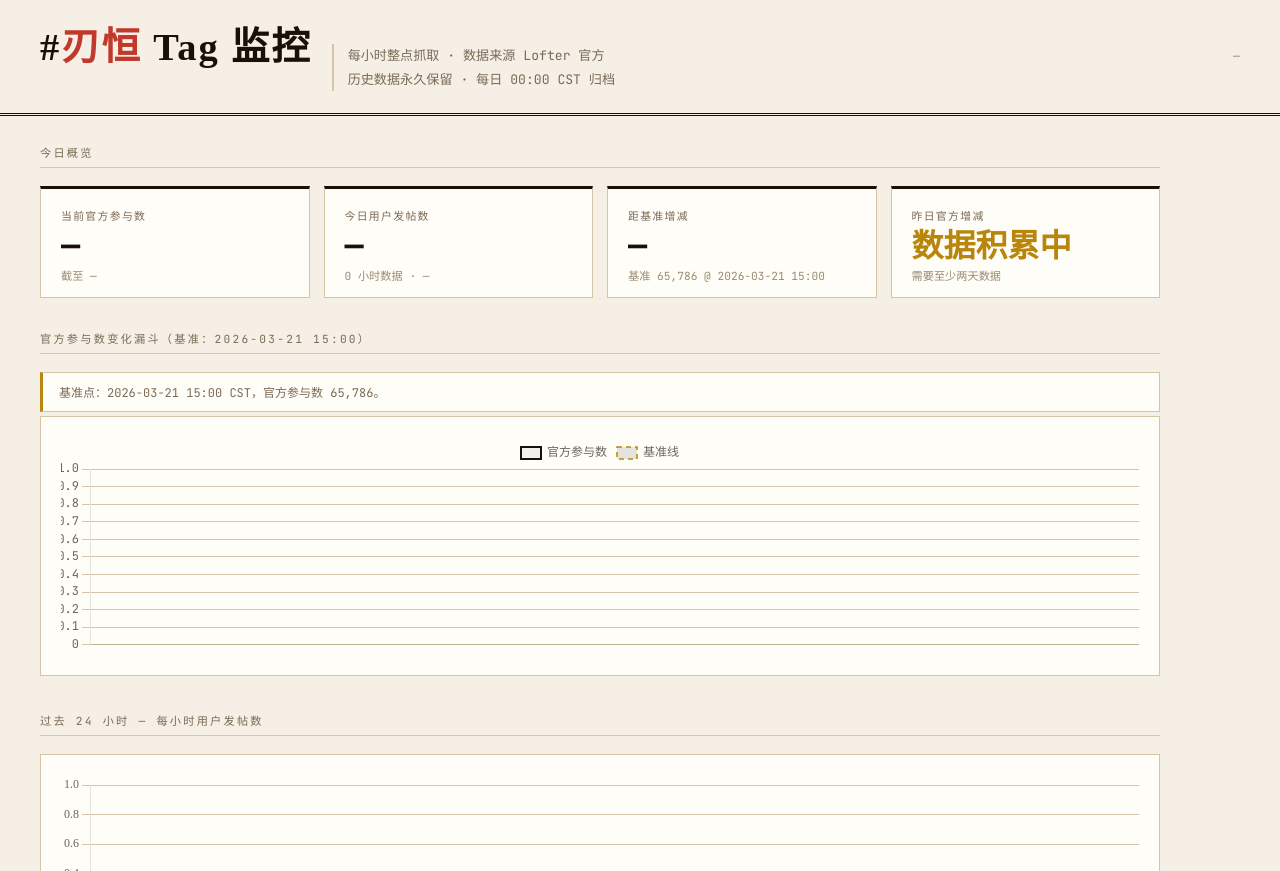
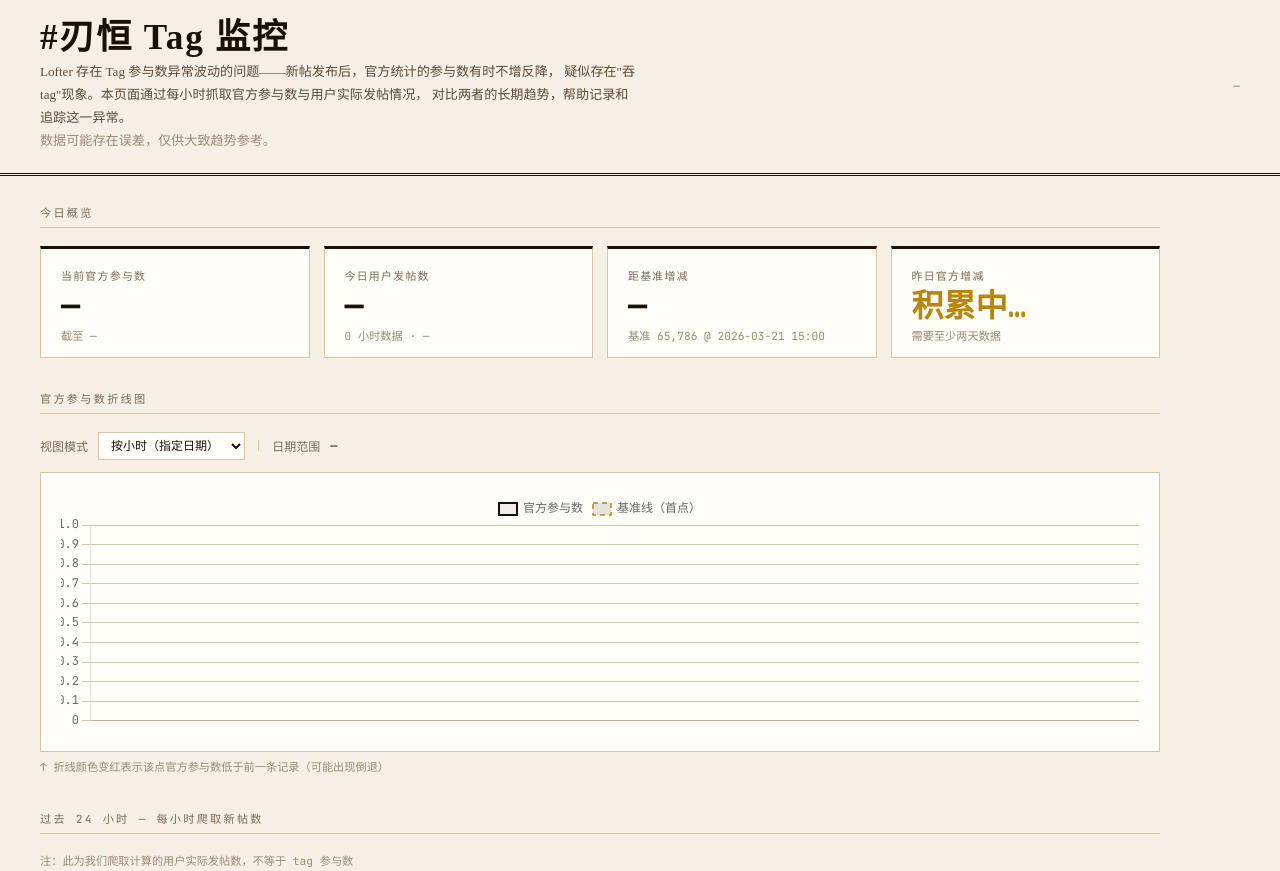
Before and after one commit to Vivian-Xie/where-did-lofter-tags-go, a plain HTML site: page index.html in a window 1280 px wide. Shown: the top 871 px of the page. Drawn offline with nearby package versions, Linux system fonts and the light colour scheme.

Commit message:
monitor webpage table adjust

```diff
--- a/index.html
+++ b/index.html
@@ -22,14 +22,27 @@
   * { box-sizing:border-box; margin:0; padding:0; }
   body { background:var(--paper); color:var(--ink); font-family:var(--serif); padding-bottom:60px; }
 
+  /* ── header ── */
   header {
     border-bottom:3px double var(--ink);
-    padding:28px 40px 22px;
-    display:flex; align-items:baseline; gap:20px; flex-wrap:wrap;
+    padding:20px 40px;
+    display:flex; align-items:center; gap:24px; flex-wrap:wrap;
   }
-  header h1 { font-size:clamp(1.6rem,3.5vw,2.4rem); font-weight:900; letter-spacing:.05em; line-height:1; }
-  header h1 span { color:var(--red); }
-  .subtitle { font-size:.82rem; color:#7a6a55; font-family:var(--mono); border-left:2px solid var(--line); padding-left:14px; line-height:1.8; }
+  .header-img {
+    height:72px; width:auto; object-fit:contain; flex-shrink:0;
+    border-radius:4px;
+  }
+  .header-title {
+    display:flex; flex-direction:column; gap:6px;
+  }
+  header h1 { font-size:clamp(1.5rem,3vw,2.2rem); font-weight:900; letter-spacing:.05em; line-height:1; }
+  header h1 span .ren{ color:var(--red); }
+  header h1 span .heng{ color:var(--green); }
+
+  .header-desc {
+    font-size:.82rem; color:#5a4a35; line-height:1.75;
+    max-width:600px;
+  }
   .last-update { margin-left:auto; font-family:var(--mono); font-size:.72rem; color:#9a8a72; text-align:right; line-height:1.8; }
 
   main { padding:28px 40px; max-width:1200px; }
@@ -39,6 +52,7 @@
     font-family:var(--mono); color:#7a6a55;
     border-bottom:1px solid var(--line); padding-bottom:7px;
     margin-bottom:18px; margin-top:36px;
+    display:flex; align-items:center; gap:12px;
   }
   .section-title:first-child { margin-top:0; }
 
@@ -55,10 +69,22 @@
   .value.green { color:var(--green); }
   .value.gold  { color:var(--gold); }
   .sub { font-size:.7rem; color:#9a8a72; margin-top:5px; font-family:var(--mono); }
-  .badge { position:absolute; top:10px; right:12px; font-size:.62rem; font-family:var(--mono); background:var(--red); color:#fff; padding:2px 7px; }
+
+  /* ── 图表控制栏 ── */
+  .chart-controls {
+    display:flex; align-items:center; gap:10px; flex-wrap:wrap;
+    margin-bottom:12px; font-family:var(--mono); font-size:.75rem;
+  }
+  .chart-controls label { color:#7a6a55; }
+  .chart-controls select, .chart-controls input {
+    font-family:var(--mono); font-size:.75rem;
+    background:var(--card); border:1px solid var(--line);
+    color:var(--ink); padding:4px 8px; cursor:pointer;
+  }
+  .ctrl-sep { color:var(--line); }
 
   /* ── 图表 ── */
-  .chart-wrap { background:var(--card); border:1px solid var(--line); padding:20px; margin-bottom:4px; }
+  .chart-wrap { background:var(--card); border:1px solid var(--line); padding:20px; }
 
   /* ── 表格 ── */
   .table-wrap { overflow-x:auto; background:var(--card); border:1px solid var(--line); }
@@ -72,29 +98,43 @@
   .zero { color:#9a8a72; }
   .empty td { color:#9a8a72; text-align:center; padding:20px; }
 
-  /* ── 基准线说明 ── */
-  .baseline-note {
-    font-family:var(--mono); font-size:.75rem; color:#7a6a55;
-    background:var(--card); border:1px solid var(--line);
-    border-left:3px solid var(--gold);
-    padding:10px 16px; margin-bottom:4px;
+  /* ── toggle 按钮 ── */
+  .toggle-btn {
+    font-family:var(--mono); font-size:.65rem;
+    background:var(--ink); color:var(--paper);
+    border:none; padding:3px 10px; cursor:pointer; letter-spacing:.08em;
   }
+
+  /* ── 注释小字 ── */
+  .note { font-family:var(--mono); font-size:.7rem; color:#9a8a72; margin-top:6px; }
 
   /* ── loading ── */
   #loading { display:flex; align-items:center; gap:12px; padding:60px 0; font-family:var(--mono); font-size:.84rem; color:#9a8a72; }
   .spinner { width:16px; height:16px; border:2px solid var(--line); border-top-color:var(--ink); border-radius:50%; animation:spin .8s linear infinite; }
   @keyframes spin { to { transform:rotate(360deg); } }
 
-  footer { margin-top:60px; padding:18px 40px; border-top:1px solid var(--line); font-size:.7rem; font-family:var(--mono); color:#b0a090; display:flex; gap:20px; flex-wrap:wrap; }
+  /* ── footer ── */
+  footer {
+    margin-top:60px; padding:20px 40px;
+    border-top:1px solid var(--line);
+    font-size:.7rem; font-family:var(--mono); color:#b0a090;
+    display:flex; flex-direction:column; gap:6px;
+  }
+  footer .footer-row { display:flex; gap:24px; flex-wrap:wrap; }
 </style>
 </head>
 <body>
 
 <header>
-  <div><h1>#<span>刃恒</span> Tag 监控</h1></div>
-  <div class="subtitle">
-    每小时整点抓取 · 数据来源 Lofter 官方<br>
-    历史数据永久保留 · 每日 00:00 CST 归档
+  <img src="renheng.png" alt="刃恒" class="header-img" onerror="this.style.display='none'">
+  <div class="header-title">
+    <h1>#<span class="ren">刃</span><span class="heng">恒</span> Tag 监控</h1>
+    <div class="header-desc">
+      Lofter 存在 Tag 参与数异常波动的问题——新帖发布后，官方统计的参与数有时不增反降，
+      疑似存在"吞 tag"现象。本页面通过每小时抓取官方参与数与用户实际发帖情况，
+      对比两者的长期趋势，帮助记录和追踪这一异常。<br>
+      <span style="color:#9a8a72">数据可能存在误差，仅供大致趋势参考。</span>
+    </div>
   </div>
   <div class="last-update" id="lastUpdate">—</div>
 </header>
@@ -103,19 +143,40 @@
   <div id="loading"><div class="spinner"></div>正在加载数据…</div>
   <div id="content" style="display:none">
 
-    <!-- ── 今日概览 ── -->
+    <!-- ── 今日概览卡片 ── -->
     <div class="section-title">今日概览</div>
     <div class="stat-row" id="statRow"></div>
 
-    <!-- ── 基准漏斗 ── -->
-    <div class="section-title" style="margin-top:32px">官方参与数变化漏斗（基准：2026-03-21 15:00）</div>
-    <div class="baseline-note" id="baselineNote">加载中…</div>
-    <div class="chart-wrap" style="height:260px">
-      <canvas id="chartBaseline"></canvas>
+    <!-- ── 官方参与数折线图 ── -->
+    <div class="section-title" style="margin-top:32px">官方参与数折线图</div>
+
+    <div class="chart-controls">
+      <label>视图模式</label>
+      <select id="viewMode" onchange="onViewModeChange()">
+        <option value="daily">按日期（每日末值）</option>
+        <option value="hourly" selected>按小时（指定日期）</option>
+      </select>
+
+      <span class="ctrl-sep">|</span>
+
+      <label>日期范围</label>
+      <input type="date" id="dateFrom" onchange="renderLineChart()">
+      <span>—</span>
+      <input type="date" id="dateTo" onchange="renderLineChart()">
+
+      <span class="ctrl-sep" id="hourlyDateLabel" style="display:none">|</span>
+      <label id="hourlyDayLabelText" style="display:none">查看日期</label>
+      <input type="date" id="hourlyDay" style="display:none" onchange="renderLineChart()">
     </div>
 
-    <!-- ── 每小时新帖 ── -->
-    <div class="section-title">过去 24 小时 — 每小时用户发帖数</div>
+    <div class="chart-wrap" style="height:280px">
+      <canvas id="chartLine"></canvas>
+    </div>
+    <div class="note">↑ 折线颜色变红表示该点官方参与数低于前一条记录（可能出现倒退）</div>
+
+    <!-- ── 每小时用户发帖柱状图 ── -->
+    <div class="section-title">过去 24 小时 — 每小时爬取新帖数</div>
+    <div class="note" style="margin-bottom:12px">注：此为我们爬取计算的用户实际发帖数，不等于 tag 参与数</div>
     <div class="chart-wrap" style="height:210px">
       <canvas id="chartHourly"></canvas>
     </div>
@@ -127,10 +188,10 @@
         <thead>
           <tr>
             <th>日期</th>
-            <th>用户发帖数</th>
+            <th>爬取发帖数</th>
             <th>官方参与（起）</th>
             <th>官方参与（末）</th>
-            <th>昨日官方增减</th>
+            <th>当日官方增减</th>
           </tr>
         </thead>
         <tbody id="dailyTable"></tbody>
@@ -154,15 +215,10 @@
       </table>
     </div>
 
-    <!-- ── 全部历史（折叠） ── -->
+    <!-- ── 全部历史 ── -->
     <div class="section-title">
       全部历史记录
-      <button onclick="toggleAll()" id="toggleBtn"
-        style="margin-left:12px;font-family:var(--mono);font-size:.65rem;
-               background:var(--ink);color:var(--paper);border:none;
-               padding:3px 10px;cursor:pointer;letter-spacing:.08em">
-        展开
-      </button>
+      <button class="toggle-btn" onclick="toggleAll()" id="toggleBtn">展开</button>
     </div>
     <div id="allHistory" style="display:none">
       <div class="table-wrap">
@@ -185,19 +241,28 @@
 </main>
 
 <footer>
-  <span>数据：data/records.json · 永久保留</span>
-  <span>API：TagBean.search DWR + HTML 解析</span>
-  <span>Tag：#刃恒 · 基准 65786 @ 2026-03-21 15:00</span>
+  <div class="footer-row">
+    <span>每小时整点抓取 · 数据来源：Lofter 官方</span>
+    <span>每日 00:00 CST 归档</span>
+    <span>API：TagBean.search DWR + HTML 解析</span>
+  </div>
+  <div style="color:#ccc0b0">数据可能存在误差，仅供大致趋势参考。</div>
 </footer>
 
 <script>
 const BASELINE = 65786;
-const INK  = '#1a1008';
-const RED  = '#c0392b';
-const GOLD = '#b8860b';
-const LINE = '#d4c5a9';
-const GREEN= '#2e7d32';
+const BASELINE_TIME = '2026-03-21 15:00';
+const INK   = '#1a1008';
+const RED   = '#c0392b';
+const GOLD  = '#b8860b';
+const LINE  = '#d4c5a9';
+const GREEN = '#2e7d32';
 
+let allHourly = [];
+let allDaily  = [];
+let lineChartInstance = null;
+
+// ── 格式工具 ───────────────────────────────────────────────
 function fmt(n) {
   if (n === null || n === undefined) return '—';
   return Number(n).toLocaleString('zh-CN');
@@ -210,19 +275,126 @@ function diffCls(n) {
   if (n === null || n === undefined) return 'zero';
   return n < 0 ? 'neg' : n > 0 ? 'pos' : 'zero';
 }
-
 function toggleAll() {
   const el  = document.getElementById('allHistory');
   const btn = document.getElementById('toggleBtn');
-  if (el.style.display === 'none') {
-    el.style.display = 'block';
-    btn.textContent  = '收起';
-  } else {
-    el.style.display = 'none';
-    btn.textContent  = '展开';
-  }
+  const show = el.style.display === 'none';
+  el.style.display = show ? 'block' : 'none';
+  btn.textContent  = show ? '收起' : '展开';
 }
 
+// ── 视图模式切换 ────────────────────────────────────────────
+function onViewModeChange() {
+  const mode = document.getElementById('viewMode').value;
+  const isHourly = mode === 'hourly';
+
+  // 显示/隐藏"查看日期"控件
+  document.getElementById('hourlyDateLabel').style.display   = isHourly ? '' : 'none';
+  document.getElementById('hourlyDayLabelText').style.display = isHourly ? '' : 'none';
+  document.getElementById('hourlyDay').style.display         = isHourly ? '' : 'none';
+  // 日期范围在 daily 模式下显示，hourly 模式下隐藏
+  document.getElementById('dateFrom').style.display = isHourly ? 'none' : '';
+  document.getElementById('dateTo').style.display   = isHourly ? 'none' : '';
+  document.querySelector('[for-from]') // handled below
+
+  renderLineChart();
+}
+
+// ── 折线图渲染 ──────────────────────────────────────────────
+function renderLineChart() {
+  const mode = document.getElementById('viewMode').value;
+
+  let labels = [], dataPoints = [], baseline = BASELINE;
+
+  if (mode === 'daily') {
+    // 每日末值：从 daily 归档取，加上今日实时
+    const from = document.getElementById('dateFrom').value;
+    const to   = document.getElementById('dateTo').value;
+
+    let rows = allDaily.map(d => ({
+      label: d.date,
+      value: d.official_end,
+    }));
+    // 加今日最新一条 hourly
+    const todayStr = allHourly.length ? allHourly[allHourly.length - 1].date : '';
+    const todayCounts = allHourly.filter(r => r.date === todayStr && r.official_count != null);
+    if (todayCounts.length) {
+      rows.push({ label: todayStr + ' (今日)', value: todayCounts[todayCounts.length - 1].official_count });
+    }
+
+    if (from) rows = rows.filter(r => r.label >= from);
+    if (to)   rows = rows.filter(r => r.label <= to + 'z'); // 字符串比较
+    labels     = rows.map(r => r.label);
+    dataPoints = rows.map(r => r.value);
+    // 基准线用第一个数据点
+    baseline = rows.length ? (rows[0].value || BASELINE) : BASELINE;
+
+  } else {
+    // 按小时：取指定日期的全部 hourly
+    const day = document.getElementById('hourlyDay').value;
+    if (!day) {
+      // 默认取最新一天
+      const dates = [...new Set(allHourly.map(r => r.date))].sort();
+      document.getElementById('hourlyDay').value = dates[dates.length - 1] || '';
+    }
+    const selDay = document.getElementById('hourlyDay').value;
+    const rows   = allHourly.filter(r => r.date === selDay);
+    labels     = rows.map(r => r.time.slice(11, 16)); // "HH:MM"
+    dataPoints = rows.map(r => r.official_count);
+    baseline   = dataPoints.find(v => v != null) || BASELINE;
+  }
+
+  // 点颜色：比前一点低则红
+  const pointColors = dataPoints.map((v, i) => {
+    if (i === 0 || v == null) return INK;
+    const prev = dataPoints[i - 1];
+    return (prev != null && v < prev) ? RED : INK;
+  });
+
+  if (lineChartInstance) lineChartInstance.destroy();
+
+  lineChartInstance = new Chart(document.getElementById('chartLine'), {
+    type: 'line',
+    data: {
+      labels,
+      datasets: [
+        {
+          label: '官方参与数',
+          data: dataPoints,
+          borderColor: INK,
+          backgroundColor: 'rgba(26,16,8,.06)',
+          borderWidth: 2,
+          pointRadius: 4,
+          pointBackgroundColor: pointColors,
+          pointBorderColor: pointColors,
+          fill: true, tension: 0.3,
+        },
+        {
+          label: '基准线（首点）',
+          data: Array(labels.length).fill(baseline),
+          borderColor: GOLD,
+          borderWidth: 1.5,
+          borderDash: [5, 4],
+          pointRadius: 0,
+          fill: false,
+        }
+      ]
+    },
+    options: {
+      responsive: true, maintainAspectRatio: false,
+      plugins: {
+        legend: { labels: { font: { family:"'JetBrains Mono'" }, boxWidth: 18 } },
+        tooltip: { callbacks: { label: ctx => ' ' + fmt(ctx.parsed.y) } }
+      },
+      scales: {
+        x: { ticks:{ font:{family:"'JetBrains Mono'"}, maxRotation:45 }, grid:{color:LINE} },
+        y: { ticks:{ font:{family:"'JetBrains Mono'"} }, grid:{color:LINE} },
+      }
+    }
+  });
+}
+
+// ── 主函数 ─────────────────────────────────────────────────
 async function main() {
   let records;
   try {
@@ -236,27 +408,36 @@ async function main() {
   document.getElementById('loading').style.display = 'none';
   document.getElementById('content').style.display = 'block';
 
-  const hourly = records.hourly || [];
-  const daily  = records.daily  || [];
-  const today  = records.today  || {};
+  allHourly = records.hourly || [];
+  allDaily  = records.daily  || [];
+  const today    = records.today  || {};
   const baseline = (records.baseline || {}).count || BASELINE;
-  const baselineTime = (records.baseline || {}).time || '2026-03-21 15:00';
 
-  if (hourly.length) {
-    const last = hourly[hourly.length - 1];
+  // 最后更新
+  if (allHourly.length) {
+    const last = allHourly[allHourly.length - 1];
     document.getElementById('lastUpdate').innerHTML =
       '最后更新：' + last.time + ' CST<br>官方参与：' + fmt(last.official_count);
   }
 
-  // ── 统计卡片（3张，隐藏差异） ──────────────────────────────
-  const last = hourly[hourly.length - 1] || {};
+  // ── 初始化日期选择器 ─────────────────────────────────────
+  const dates = [...new Set(allHourly.map(r => r.date))].sort();
+  const minDate = dates[0] || '2026-03-21';
+  const maxDate = dates[dates.length - 1] || new Date().toISOString().slice(0, 10);
+  document.getElementById('dateFrom').value = '2026-03-21';
+  document.getElementById('dateTo').value   = maxDate;
+  document.getElementById('hourlyDay').value = maxDate;
+  // dateFrom/dateTo 在 hourly 模式下隐藏
+  document.getElementById('dateFrom').style.display = 'none';
+  document.getElementById('dateTo').style.display   = 'none';
+
+  // ── 统计卡片 ─────────────────────────────────────────────
+  const last        = allHourly[allHourly.length - 1] || {};
   const latestCount = last.official_count;
   const baselineDelta = latestCount != null ? latestCount - baseline : null;
-
-  // 昨日官方增长（从 daily 取最后一条）
-  const lastDaily = daily.length ? daily[daily.length - 1] : null;
-  const yestGrowth = lastDaily ? lastDaily.official_growth : null;
-  const yestDate   = lastDaily ? lastDaily.date : null;
+  const lastDaily   = allDaily.length ? allDaily[allDaily.length - 1] : null;
+  const yestGrowth  = lastDaily ? lastDaily.official_growth : null;
+  const yestDate    = lastDaily ? lastDaily.date : null;
 
   const cards = [
     {
@@ -274,13 +455,13 @@ async function main() {
     {
       label: '距基准增减',
       value: baselineDelta != null ? diffStr(baselineDelta) : '—',
-      sub:   '基准 ' + fmt(baseline) + ' @ ' + baselineTime,
+      sub:   '基准 ' + fmt(baseline) + ' @ ' + BASELINE_TIME,
       cls:   baselineDelta == null ? '' : baselineDelta < 0 ? 'red' : 'green',
       warn:  baselineDelta != null && baselineDelta < 0,
     },
     {
       label: yestDate ? '昨日官方增减（' + yestDate + '）' : '昨日官方增减',
-      value: yestGrowth != null ? diffStr(yestGrowth) : '数据积累中',
+      value: yestGrowth != null ? diffStr(yestGrowth) : '积累中…',
       sub:   yestGrowth != null
              ? fmt(lastDaily.official_start) + ' → ' + fmt(lastDaily.official_end)
              : '需要至少两天数据',
@@ -301,91 +482,35 @@ async function main() {
     row.appendChild(d);
   });
 
-  // ── 基准漏斗说明 ────────────────────────────────────────────
-  document.getElementById('baselineNote').textContent =
-    `基准点：${baselineTime} CST，官方参与数 ${fmt(baseline)}。` +
-    (baselineDelta != null
-      ? `  当前相差 ${diffStr(baselineDelta)}（${baselineDelta >= 0 ? '增长' : '倒退'}）。`
-      : '');
+  // ── 折线图（默认按小时） ──────────────────────────────────
+  renderLineChart();
 
-  // ── 图表1：官方参与数 vs 基准线（全部历史或最近72h） ────────
-  // 取最近 72 条（72h）
-  const recent72 = hourly.slice(-72);
-  const labelsF  = recent72.map(r => r.time.slice(5));
-  const countF   = recent72.map(r => r.official_count);
-
-  new Chart(document.getElementById('chartBaseline'), {
-    type: 'line',
+  // ── 柱状图：近 24h 发帖 ───────────────────────────────────
+  const last24  = allHourly.slice(-24);
+  const labels2 = last24.map(r => r.time.slice(5));
+  const np24    = last24.map(r => r.new_posts_count || 0);
+  new Chart(document.getElementById('chartHourly'), {
+    type: 'bar',
     data: {
-      labels: labelsF,
-      datasets: [
-        {
-          label: '官方参与数',
-          data: countF,
-          borderColor: INK,
-          backgroundColor: 'rgba(26,16,8,.06)',
-          borderWidth: 2,
-          pointRadius: 2,
-          pointBackgroundColor: countF.map((v,i) => {
-            if (i === 0) return INK;
-            const p = countF[i-1];
-            return (p != null && v != null && v < p) ? RED : INK;
-          }),
-          fill: true, tension: 0.3,
-          yAxisID: 'y',
-        },
-        {
-          label: '基准线',
-          data: Array(labelsF.length).fill(baseline),
-          borderColor: GOLD,
-          borderWidth: 1.5,
-          borderDash: [5, 4],
-          pointRadius: 0,
-          fill: false,
-          yAxisID: 'y',
-        }
-      ]
+      labels: labels2,
+      datasets: [{ data:np24, backgroundColor:np24.map(v=>v===0?LINE:INK), borderWidth:0 }]
     },
     options: {
-      responsive: true, maintainAspectRatio: false,
-      plugins: {
-        legend: { labels: { font: { family:"'JetBrains Mono'" }, boxWidth: 20 } },
-        tooltip: { callbacks: { label: ctx => ' ' + fmt(ctx.parsed.y) } }
-      },
-      scales: {
-        x: { ticks: { font:{family:"'JetBrains Mono'"}, maxRotation:45 }, grid:{color:LINE} },
-        y: { ticks: { font:{family:"'JetBrains Mono'"} }, grid:{color:LINE} },
+      responsive:true, maintainAspectRatio:false,
+      plugins:{ legend:{display:false} },
+      scales:{
+        x:{ ticks:{font:{family:"'JetBrains Mono'"},maxRotation:45}, grid:{display:false} },
+        y:{ ticks:{font:{family:"'JetBrains Mono'"}}, grid:{color:LINE} },
       }
     }
   });
 
-  // ── 图表2：每小时用户发帖（24h） ─────────────────────────────
-  const last24  = hourly.slice(-24);
-  const labels2 = last24.map(r => r.time.slice(5));
-  const np24    = last24.map(r => r.new_posts_count || 0);
-
-  new Chart(document.getElementById('chartHourly'), {
-    type: 'bar',
-    data: {
-      labels: labels2,
-      datasets: [{ data: np24, backgroundColor: np24.map(v => v===0 ? LINE : INK), borderWidth:0 }]
-    },
-    options: {
-      responsive: true, maintainAspectRatio: false,
-      plugins: { legend:{display:false} },
-      scales: {
-        x: { ticks:{font:{family:"'JetBrains Mono'"},maxRotation:45}, grid:{display:false} },
-        y: { ticks:{font:{family:"'JetBrains Mono'"}}, grid:{color:LINE} },
-      }
-    }
-  });
-
-  // ── 每日归档表 ───────────────────────────────────────────────
+  // ── 每日归档表 ────────────────────────────────────────────
   const dtbody = document.getElementById('dailyTable');
-  if (!daily.length) {
-    dtbody.innerHTML = '<tr class="empty"><td colspan="5">暂无每日归档（至少需要运行满一天）</td></tr>';
+  if (!allDaily.length) {
+    dtbody.innerHTML = '<tr class="empty"><td colspan="5">暂无每日归档（运行满一天后自动生成）</td></tr>';
   } else {
-    [...daily].reverse().forEach(d => {
+    [...allDaily].reverse().forEach(d => {
       const g = d.official_growth;
       const tr = document.createElement('tr');
       tr.innerHTML = `
@@ -399,8 +524,8 @@ async function main() {
     });
   }
 
-  // ── 近 48h 逐条表 ────────────────────────────────────────────
-  function buildHourlyRows(rows, tbodyId) {
+  // ── 逐条表辅助函数 ───────────────────────────────────────
+  function buildRows(rows, tbodyId) {
     const tbody = document.getElementById(tbodyId);
     const arr   = [...rows].reverse();
     arr.forEach((r, i) => {
@@ -421,8 +546,8 @@ async function main() {
     });
   }
 
-  buildHourlyRows(hourly.slice(-48), 'hourlyTable');
-  buildHourlyRows(hourly, 'allTable');   // 全部历史
+  buildRows(allHourly.slice(-48), 'hourlyTable');
+  buildRows(allHourly, 'allTable');
 }
 
 main();
```
